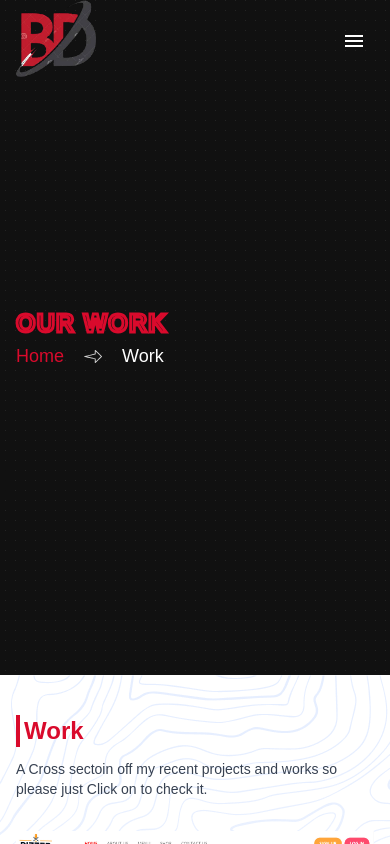
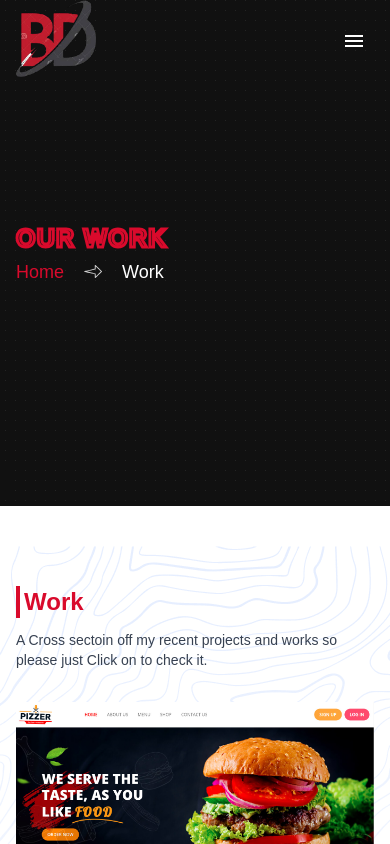
Before and after one commit to BasharatAliKing/Portfolio-On-Tailwind, a React (Create React App) app: page /Work in a window 390 px wide. Shown: the top 844 px of the page. Built offline with nearby package versions, Linux system fonts and the light colour scheme.

Commit message:
edit readme and add new.md

```diff
--- a/src/Components/Alltextupper.jsx
+++ b/src/Components/Alltextupper.jsx
@@ -3,7 +3,7 @@ import React from 'react'
 export default function Alltextupper(props) {
   return (
     <>
-       <div className='container flex flex-col h-[80vh] tex-white  justify-center'>
+       <div className='container flex flex-col h-[60vh] mb-10 md:h-[80vh] tex-white  justify-center'>
            <h1 className='main-heading font-saira'>{props.mainheading}</h1>
            <ul>
             <li className='flex gap-5 items-center'>
```
